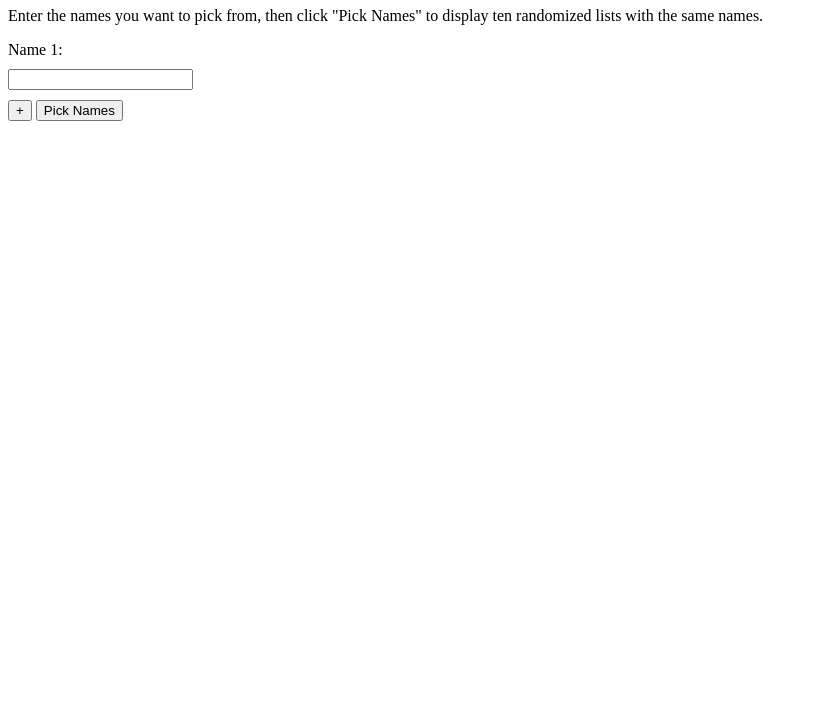
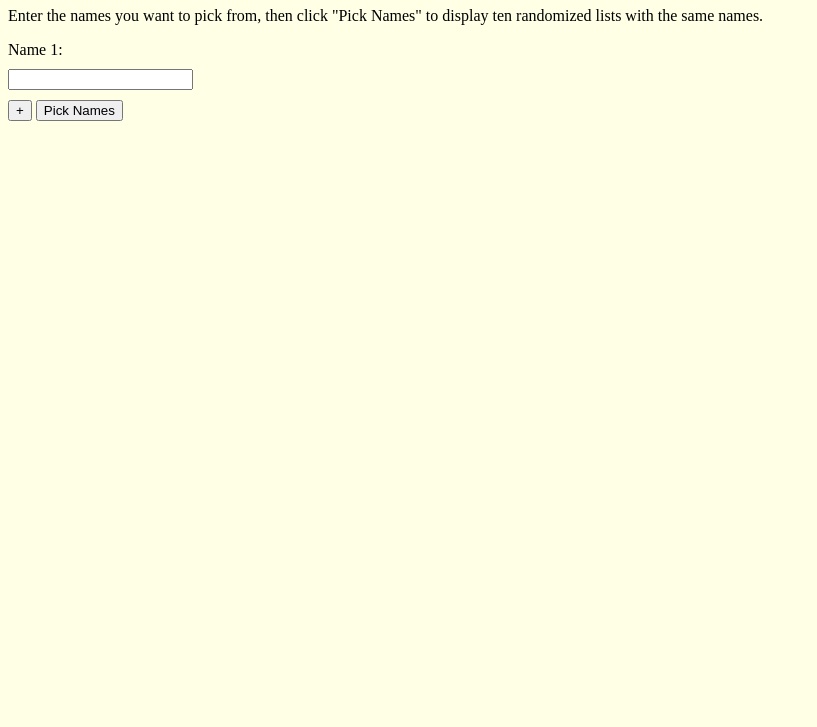
Before and after one commit to RAZAGHUL123/RANDOM_LOG, a plain HTML site: page index.html in a window 1280 px wide. Shown: the part 73-800 px from the top of the page, without its empty margins (0-817 px from the left). Drawn offline with Linux system fonts and the light colour scheme.

Commit message:
Update index.html

```diff
--- a/index.html
+++ b/index.html
@@ -65,6 +65,10 @@
 		}
 	</script>
 	<style>
+		body {
+  background-color: #ffffe6;
+}
+
 		label {
 			display: block;
 			margin-bottom: 10px;
```
